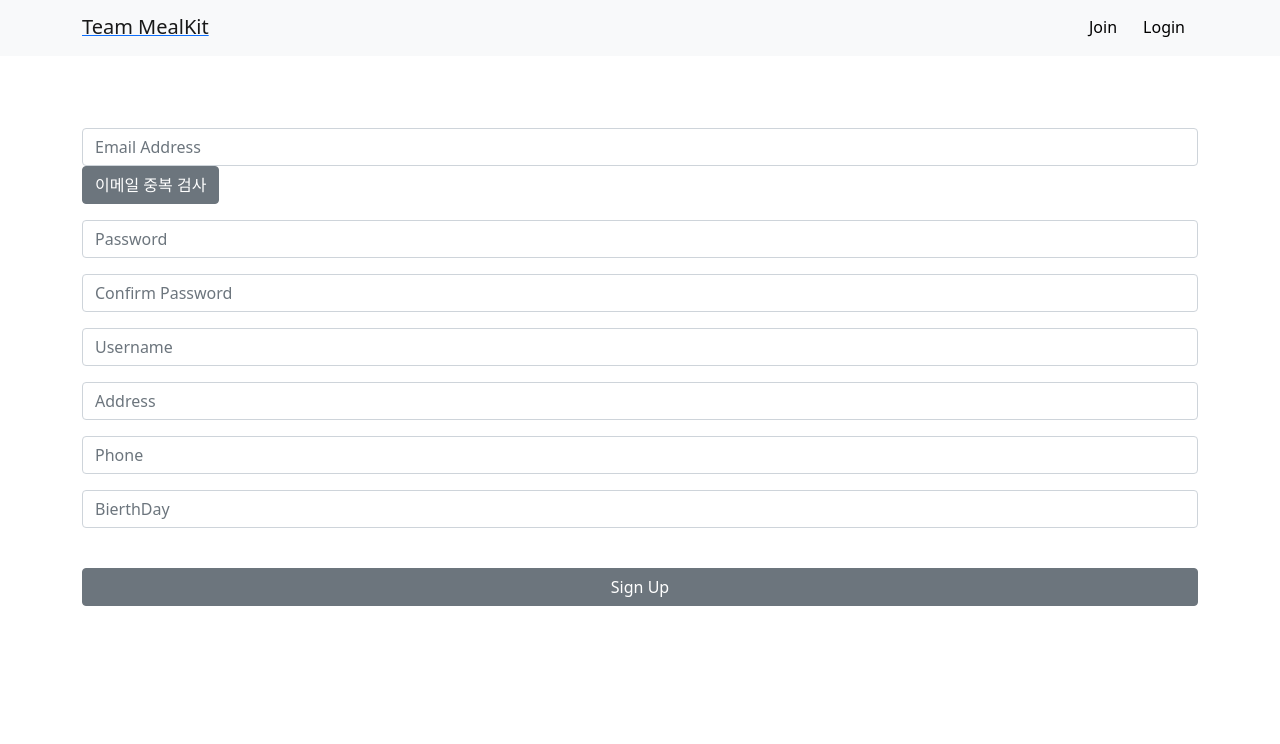
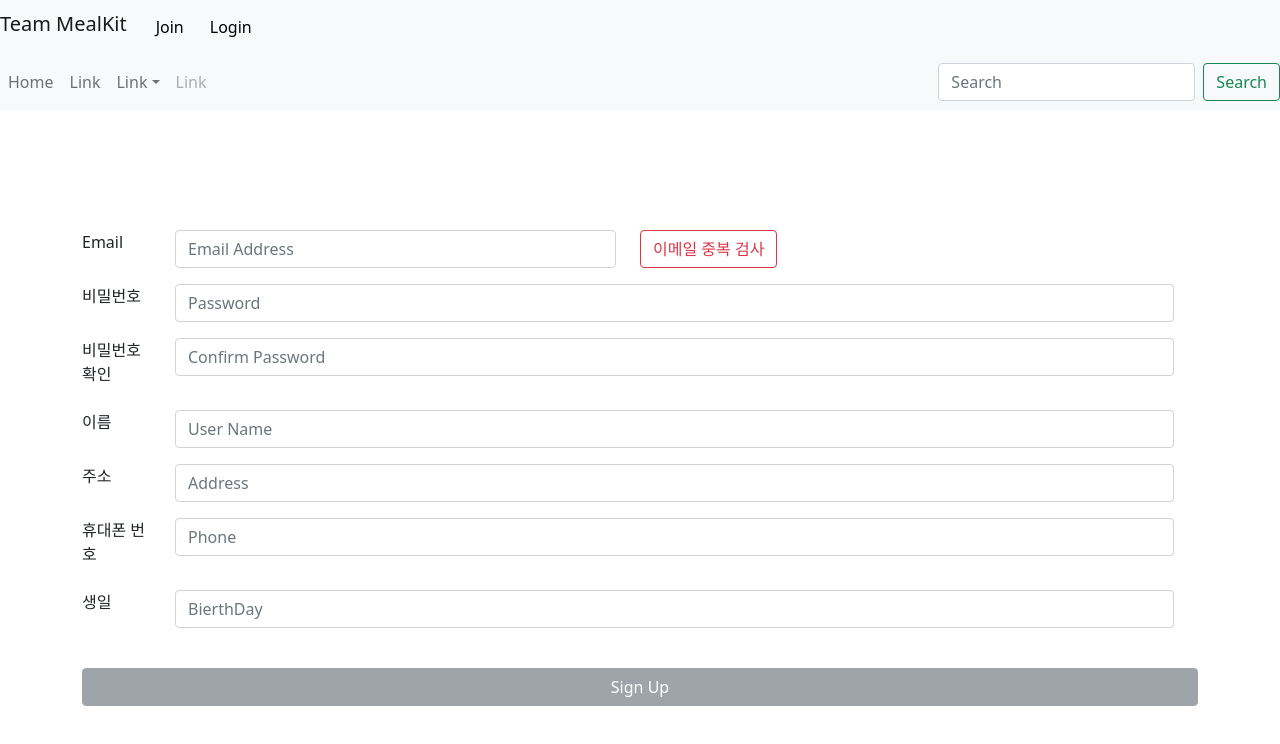
Before and after one commit to Team-Meal-Kit/Front_End, a React (Create React App) app: page /join in a window 1280 px wide. Shown: the top 744 px of the page. Built offline with nearby package versions, Linux system fonts and the light colour scheme; no server answers.

Commit message:
회원가입 수정

```diff
--- a/src/js/App.js
+++ b/src/js/App.js
@@ -1,35 +1,36 @@
-import Button from "./Button";
 import Head from "./Head"
-import Head2 from "./Head2"
-import styles from "../css/App.module.css";
 import Join from './auth/Join';
 import Home from './Home';
 import Login from './auth/Login';
-import customAxios from './CustomAxios';
 
-import {Link, Route, Switch,Routes} from 'react-router-dom';
-import  React,{useState,useEffect } from "react";
+import {Route,Routes} from 'react-router-dom';
+import  React from "react";
 function App() {
-  const [ip, setIp] = useState('');
-  function callback(data) {
-    setIp(data);
-  }
-  useEffect(
-    () => {
-      // 클라이언트의 IP주소를 알아내는 백엔드의 함수를 호출합니다.
-      customAxios('/ip', callback);
-    }, []
-  );
+  <head>
+    <link
+      rel="stylesheet"
+      href="https://cdn.jsdelivr.net/npm/bootstrap@4.6.0/dist/css/bootstrap.min.css"
+      integrity="sha384-B0vP5xmATw1+K9KRQjQERJvTumQW0nPEzvF6L/Z6nronJ3oUOFUFpCjEUQouq2+l"
+      crossorigin="anonymous"
+    />
+  </head>
   return (
+    <>
     <div>
       <Head/>
-      <Head2/>
+    </div>
+    <br/>
+    <br/>
+     <div>
+    </div>
+
       <Routes>
       <Route path="/" element={<Home/>}/>
       <Route path="/join" element={<Join/>}/>
       <Route path="/Login" element={<Login/>}/>
       </Routes>
-    </div>
+
+    </>
   );
 }
 
--- a/src/js/CustomAxios.js
+++ b/src/js/CustomAxios.js
@@ -1,7 +1,7 @@
 import axios from 'axios'; // 액시오스
 
 const CustomAxios = axios.create({
-  baseURL: "http://58.124.240.242:8080/"
+  baseURL: "http://58.124.240.242:9876/"
 });
 
 export default axios;
--- a/src/js/Head.js
+++ b/src/js/Head.js
@@ -1,22 +1,16 @@
 import React from 'react';
 import Button from 'react-bootstrap/Button'
 import Navbar from 'react-bootstrap/Navbar'
+import Container from 'react-bootstrap/Container'
 import Nav from 'react-bootstrap/Nav'
-import Container from 'react-bootstrap/Container'
-import { NavDropdown,Form,FormControl } from 'react-bootstrap';
-import { Link} from "react-router-dom";
+import { NavDropdown,Form,FormControl } from 'react-bootstrap';import { Link} from "react-router-dom";
 function Head()
 {
   return(
-  <Navbar fixed="top" expand="lg" variant="light" bg="light">
-  <Container>
+    <>
+  <Navbar expand="lg" variant="light" bg="light">
     <div>
-      <Link to ="/">
-      <Navbar.Brand href="#">Team MealKit</Navbar.Brand>
-      </Link>
-    </div>
-
-    <div>
+      <Navbar.Brand href="/">Team MealKit</Navbar.Brand>
       <Link to="/join">
       <Button variant="light" >Join</Button>
       </Link>
@@ -24,8 +18,38 @@ function Head()
       <Button variant="light">Login</Button>
       </Link>
     </div>
-  </Container>
-
-</Navbar>)}
+  </Navbar>
+  <Navbar  bg="light" expand="lg">
+  <Nav
+    className="me-auto my-2 my-lg-0"
+    style={{ maxHeight: '100px' }}
+    navbarScroll
+  >
+    <Nav.Link href="#action1">Home</Nav.Link>
+    <Nav.Link href="#action2">Link</Nav.Link>
+    <NavDropdown title="Link" id="navbarScrollingDropdown">
+      <NavDropdown.Item href="#action3">Action</NavDropdown.Item>
+      <NavDropdown.Item href="#action4">Another action</NavDropdown.Item>
+      {/* <NavDropdown.Divider /> */}
+      <NavDropdown.Item href="#action5">
+        Something else here
+      </NavDropdown.Item>
+    </NavDropdown>
+    <Nav.Link href="#" disabled>
+      Link
+    </Nav.Link>
+  </Nav>
+  <Form className="d-flex">
+    <FormControl
+      type="search"
+      placeholder="Search"
+      className="me-2"
+      aria-label="Search"
+    />
+    <Button variant="outline-success">Search</Button>
+  </Form>
+</Navbar>
+</>
+  )}
 
 export default Head;
--- a/src/js/Head2.js
+++ /dev/null
@@ -1,49 +0,0 @@
-import React from 'react';
-import Button from 'react-bootstrap/Button'
-import Navbar from 'react-bootstrap/Navbar'
-import Nav from 'react-bootstrap/Nav'
-import Container from 'react-bootstrap/Container'
-import { NavDropdown,Form,FormControl } from 'react-bootstrap';
-import { Link} from "react-router-dom";
-function Head2()
-{
-    return(
-<Navbar bg="light" expand="lg">
-<Container fluid>
-  <Navbar.Brand href="#">Navbar scroll</Navbar.Brand>
-  <Navbar.Toggle aria-controls="navbarScroll" />
-  <Navbar.Collapse id="navbarScroll">
-    <Nav
-      className="me-auto my-2 my-lg-0"
-      style={{ maxHeight: '100px' }}
-      navbarScroll
-    >
-      <Nav.Link href="#action1">Home</Nav.Link>
-      <Nav.Link href="#action2">Link</Nav.Link>
-      <NavDropdown title="Link" id="navbarScrollingDropdown">
-        <NavDropdown.Item href="#action3">Action</NavDropdown.Item>
-        <NavDropdown.Item href="#action4">Another action</NavDropdown.Item>
-        <NavDropdown.Divider />
-        <NavDropdown.Item href="#action5">
-          Something else here
-        </NavDropdown.Item>
-      </NavDropdown>
-      <Nav.Link href="#" disabled>
-        Link
-      </Nav.Link>
-    </Nav>
-    <Form className="d-flex">
-      <FormControl
-        type="search"
-        placeholder="Search"
-        className="me-2"
-        aria-label="Search"
-      />
-      <Button variant="outline-success">Search</Button>
-    </Form>
-  </Navbar.Collapse>
-</Container>
-</Navbar>
-    )
-}
-export default Head2
--- a/src/js/auth/Join.js
+++ b/src/js/auth/Join.js
@@ -1,177 +1,294 @@
 // About.js
-import React,{useState} from 'react';
+import React,{useState,useCallback} from 'react';
 import Form from "react-bootstrap/Form";
 import Button from "react-bootstrap/Button";
 import Row from 'react-bootstrap/Row';
 import Col from 'react-bootstrap/Col';
 import Container from 'react-bootstrap/Container';
 import axios from 'axios';
-function Join(){
-    const [userEmail, setUserEmail] = useState("");
-    const [password, setPassword] = useState("");
-    const [confirmPassword, setConfirmPassword] = useState("");
-    const [userName, setUserName] = useState("");
+import Home from '../Home';
+import { Route,Router, Routes} from 'react-router-dom';
+import { Link } from 'react-router-dom';
+
+
+const Join = () => {
+    //이름, 이메일, 비밀번호, 비밀번호 확인
+    const [userName, setUserName] = useState('')
+    const [userEmail, setUserEmail] = useState('')
+    const [password, setPassword] = useState('')
+    const [passwordConfirm, setPasswordConfirm] = useState('')
     const [address, setAddress] = useState("");
     const [phone, setPhone] = useState("");
     const [bierthDay, setBierthDay] = useState("");
 
-    const [userEmailError, setUserEmailError] = useState(false);
-    const [passwordError, setPasswordError] = useState(false);
-    const [confirmPasswordError, setConfirmPasswordError] = useState(false);
-    const [userNameError, setUserNameError] = useState(false);
-    const [addressError, setAddressError] = useState(false);
-    const [phoneError, setPhoneError] = useState(false);
-    const [bierthDayError, setBierthDayError] = useState(false);
+    //오류메시지 상태저장
+    const [userNameMessage, setUserNameMessage] = useState('')
+    const [userEmailMessage, setUserEmailMessage] = useState('')
+    const [passwordMessage, setPasswordMessage] = useState('')
+    const [passwordConfirmMessage, setPasswordConfirmMessage] = useState('')
+    const [addressMessage, setAddressMessage] = useState(false);
+    const [phoneMessage, setPhoneMessage] = useState(false);
+    const [bierthDayMessage, setBierthDayMessage] = useState(false);
 
-    const onChangeUserEmail = (e) => {
-        const userEmailRegex = /^(([^<>()\[\].,;:\s@"]+(\.[^<>()\[\].,;:\s@"]+)*)|(".+"))@(([^<>()[\].,;:\s@"]+\.)+[^<>()[\].,;:\s@"]{2,})$/i;
-        if (!e.target.value || userEmailRegex.test(e.target.value)) setUserEmailError(false);
-        else setUserEmailError(true);
-        setUserEmail(e.target.value);
-    };
+    // 유효성 검사
+    const [isUserName, setIsUserName] = useState(false)
+    const [isUserEmail, setIsUserEmail] = useState(false)
+    const [isPassword, setIsPassword] = useState(false)
+    const [isPasswordConfirm, setIsPasswordConfirm] = useState(false)
+    const [isAddress, setIsAddress] = useState(false);
+    const [isPhone, setIsPhone] = useState(false);
+    const [isBierthDay, setIsBierthDay] = useState(false);
 
-    const onChangePassword = (e) => {
-        const passwordRegex = /^(?=.*[A-Za-z])(?=.*\d)[A-Za-z\d]{8,}$/;
-        if ((!e.target.value || (passwordRegex.test(e.target.value)))) setPasswordError(false);
-        else setPasswordError(true);
-
-        if (!confirmPassword || e.target.value === confirmPassword) setConfirmPasswordError(false);
-        else setConfirmPasswordError(true);
-        setPassword(e.target.value);
-    };
-    const onChangeConfirmPassword = (e) => {
-        if (password === e.target.value) setConfirmPasswordError(false);
-        else setConfirmPasswordError(true);
-        setConfirmPassword(e.target.value);
-    };
-    const onChangeUserName = (e) => {
-        setUserNameError(false);
-        setUserName(e.target.value)
-    };
-
-    const onChnageAddress = (e) => {
-        setAddressError(false);
-        setAddress(e.target.value)
-    };
-    const onChangePhone = (e) => {
-        const phoneRegex = /^01(?:0|1|[6-9])(?:\d{3}|\d{4})\d{4}$/;
-        if(!e.target.value||(phoneRegex.test(e.target.value))) setPhoneError(false);
-        else setPhoneError(true);
-        setPhone(e.target.value);
-
-    };
-    const onChagneBierthDay = (e) => {
-        setBierthDayError(false);
-        setBierthDay(e.target.value);
-    };
-
-    const validation = () => {
-        if(!password) setPasswordError(true);
-        if(!confirmPassword) setConfirmPasswordError(true);
-        if(!userName) setUserNameError(true);
-        if(!userEmail) setUserEmailError(true);
-        if(!address) setAddressError(true);
-        if(!phone) setPhoneError(true);
-        if(!bierthDay) setBierthDayError(true);
-
-        if(password && confirmPassword && userName && userEmail && address && phone && bierthDay) return true;
-        else return false;
-    };
-
-    const onSubmit = (e) => {
-        if(validation())
-        return function(dispatch, getState,{history})
+    const onEmailCheck = useCallback(
+        async(e) =>{
+            e.preventDefault()
+            try{
+                await axios
+                .get("https://5d2e86fa-7992-4716-992a-7f1300e8c748.mock.pstmn.io/",{
+                // .get("http://58.124.240.242:9876/client",{
+                email: userEmail,
+            })
+            .then((res)=>{
+                console.log('response:',res)
+                if(res.status===200){
+                    if(res.data.status===200)
                     {
-        axios.post('/join',
+                        console.log("test")
+                    }
+                }
+            })
+        } catch(err)
         {
-            userEmail: userEmail,
+            console.error(err)
+        }
+    },[userEmail]
+    )
+    const onSubmit = useCallback(
+      async (e) => {
+        e.preventDefault()
+        try {
+          await axios
+           .post("https://5d2e86fa-7992-4716-992a-7f1300e8c748.mock.pstmn.io/client", {
+            // .post("http://58.124.240.242:9876/client",{
+              userName: userName,
               password: password,
-            userName: userName,
+              email: userEmail,
               address: address,
               phone: phone,
-            bierthDay: bierthDay},
+              birthDay: bierthDay,
+            })
+            .then((res) => {
+                console.log('response:', res)
+                if (res.status === 200) {
+                    if(res.data.status===200)
                     {
-                headers: {
-                  "Content-Type": "application/json",
+                        alert('정상적으로 회원가입을 요청하였습니다.\r이메일을 확인해 주세요.')
+                    }
+                    else
+                    {
+                        alert('회원가입중 문제가 발생하였습니다.')
+                    }
+
               }
             })
-            .then((res)=>{
-                window.alert("회원가입에 성공했습니다!")
-                history.push('/login');
-            })
-            .catch((err)=>window.alert(err))
+        } catch (err) {
+          console.error(err)
+        }
+      },
+      [userEmail, userName, password,address,phone,bierthDay]
+    )
 
-    };
-    };
+    // 이름
+    const onChangeUserName = useCallback((e)=> {
+      setUserName(e.target.value)
+      if (e.target.value.length < 2 || e.target.value.length > 5) {
+        setUserNameMessage('2글자 이상 5글자 미만으로 입력해주세요.')
+        setIsUserName(false)
+      } else {
+        setUserNameMessage('올바른 이름 형식입니다 :)')
+        setIsUserName(true)
+      }
+    }, [])
+
+    const onChangeUserEmail = useCallback((e) => {
+      const emailRegex =
+        /([\w-.]+)@((\[[0-9]{1,3}\.[0-9]{1,3}\.[0-9]{1,3}\.)|(([\w-]+\.)+))([a-zA-Z]{2,4}|[0-9]{1,3})(\]?)$/
+      const emailCurrent = e.target.value
+      setUserEmail(emailCurrent)
+
+      if (!emailRegex.test(emailCurrent)) {
+        setUserEmailMessage('이메일 형식이 틀렸어요! 다시 확인해주세요 ㅜ ㅜ')
+        setIsUserEmail(false)
+      } else {
+        setUserEmailMessage('올바른 이메일 형식이에요 : )')
+        // if()
+        setIsUserEmail(true)
+      }
+    }, [])
+
+    // 비밀번호
+    const onChangePassword = useCallback((e) => {
+      const passwordRegex = /^(?=.*[a-zA-Z])(?=.*[!@#$%^*+=-])(?=.*[0-9]).{8,25}$/
+      const passwordCurrent = e.target.value
+      setPassword(passwordCurrent)
+
+      if (!passwordRegex.test(passwordCurrent)) {
+        setPasswordMessage('숫자+영문자+특수문자 조합으로 8자리 이상 입력해주세요!')
+        setIsPassword(false)
+      } else {
+        setPasswordMessage('안전한 비밀번호에요 : )')
+        setIsPassword(true)
+      }
+    }, [])
+
+    // 비밀번호 확인
+    const onChangePasswordConfirm = useCallback(
+      (e) => {
+        const passwordConfirmCurrent = e.target.value
+        setPasswordConfirm(passwordConfirmCurrent)
+
+        if (password === passwordConfirmCurrent) {
+          setPasswordConfirmMessage('비밀번호를 똑같이 입력했어요 : )')
+          setIsPasswordConfirm(true)
+        } else {
+          setPasswordConfirmMessage('비밀번호가 틀려요. 다시 확인해주세요 ㅜ ㅜ')
+          setIsPasswordConfirm(false)
+        }
+      },
+      [password]
+    )
+    const onChnageAddress = useCallback((e) => {
+        setIsAddress(true);
+        setAddressMessage('설정중 입니다.')
+        setAddress(e.target.value)
+    },
+    []
+    )
+    const onChangePhone = useCallback((e) => {
+        const phoneRegex = /^01(?:0|1|[6-9])(?:\d{3}|\d{4})\d{4}$/;
+        const phoneCurrent = e.target.value
+        setPhone(phoneCurrent)
+       if(!phoneRegex.test(phoneCurrent)){
+           setPhoneMessage("-는 제거하거 넣어주세요!")
+           setIsPhone(false)
+       }else{
+            setPhoneMessage("입력완료")
+            setIsPhone(true)
+       }
+    },
+       []
+    )
+    const onChagneBierthDay = useCallback((e) => {
+        setIsBierthDay(true);
+        setBierthDayMessage('설정중 입니다.')
+        setBierthDay(e.target.value)
+    },
+    []
+    )
     return (
         <div>
         <br/>
             <Container className="panel">
                 <Form className='pt-5'>
                     <Form.Group as={Row} className="mb-3" controlId="formBasicEmail" >
-                        <Col sm>
-                            <Form.Control maxLength={50} type="email" placeholder="Email Address" value={userEmail} onChange={onChangeUserEmail}/>
-                            {userEmailError && <div class="invalid-input">Please enter valid email format.</div>}
-                            <Button variant="secondary" type="submit" >
+                        <Row>
+                        <Col xs={1}>
+                        <Form.Label>Email</Form.Label>
+                        </Col>
+                        <Col xs={5}>
+                            <Form.Control maxLength={30} type="email" placeholder="Email Address" value={userEmail} onChange={onChangeUserEmail}/>
+                        </Col>
+                        <Col>
+                            <Button variant="outline-danger" type="submit" >
                                 이메일 중복 검사
                             </Button>
                         </Col>
+                            {userEmail.length > 0 && <span className={`message ${isUserEmail ? 'success' : 'error'}`}>{userEmailMessage}</span>}
+                        </Row>
                     </Form.Group>
 
                     <Form.Group as={Row} className="mb-3" controlId="formPlaintextPassword">
+                        <Row>
+                        <Col xs={1}>
+                            <Form.Label>비밀번호</Form.Label>
+                        </Col>
                         <Col sm>
                             <Form.Control maxLength={20} type="password" placeholder="Password" value={password} onChange={onChangePassword} />
-                            {passwordError && <div class="invalid-input">Password must be at least 8 characters and contain at least one letter and one number. </div>}
+                            {password.length > 0 && <span className={`message ${isPassword ? 'success' : 'error'}`}>{passwordMessage}</span>}
                         </Col>
+                        </Row>
                     </Form.Group>
 
-                    <Form.Group as={Row} className="mb-3" controlId="formPlaintextPassword">
+                    <Form.Group as={Row} className="mb-3" controlId="formPlaintextPassword2">
+                    <Row>
+                        <Col xs={1}>
+                            <Form.Label>비밀번호확인</Form.Label>
+                        </Col>
                         <Col sm>
-                            <Form.Control type="password" placeholder="Confirm Password" value={confirmPassword} onChange={onChangeConfirmPassword} />
-                            {confirmPasswordError && <div class="invalid-input">Those passwords didn't match.</div>}
+                            <Form.Control maxLength={20} type="password" placeholder="Confirm Password" value={passwordConfirm} onChange={onChangePasswordConfirm} />
+                            {passwordConfirm.length > 0 && (<span className={`message ${isPasswordConfirm ? 'success' : 'error'}`}>{passwordConfirmMessage}</span>)}
                         </Col>
+                    </Row>
                     </Form.Group>
 
                     <Form.Group as={Row} className="mb-3" controlId="formUserName">
+                    <Row>
+                        <Col xs={1}>
+                            <Form.Label>이름</Form.Label>
+                        </Col>
                         <Col sm>
-                            <Form.Control min={2} max={20} type="text" placeholder="Username" value={userName} onChange={onChangeUserName} />
-                            {userNameError && <div class="invalid-input">Required.</div>}
+                            <Form.Control min={2} max={20} type="text" placeholder="User Name" value={userName} onChange={onChangeUserName} />
+                            {userName.length > 0 && <span className={`message ${isUserName ? 'success' : 'error'}`}>{userNameMessage}</span>}
                         </Col>
+                    </Row>
                     </Form.Group>
 
                     <Form.Group as={Row} className="mb-3" controlId="formAdress">
+                    <Row>
+                        <Col xs={1}>
+                            <Form.Label>주소</Form.Label>
+                        </Col>
                         <Col sm>
                             <Form.Control max={100} type="text" placeholder="Address" value={address} onChange={onChnageAddress}/>
-                            {addressError && <div class="invalid-input">Required.</div>}
+                            {address.length > 0 && <span className={`message ${isAddress ? 'success' : 'error'}`}>{addressMessage}</span>}
                         </Col>
+                    </Row>
                     </Form.Group>
 
                     <Form.Group as={Row} className="mb-3" controlId="formPhoneNumber">
+                    <Row>
+                        <Col xs={1}>
+                            <Form.Label>휴대폰 번호</Form.Label>
+                        </Col>
                         <Col sm>
                             <Form.Control min={10} max={11} type="text" placeholder="Phone" value={phone} onChange={onChangePhone} />
-                            {phoneError && <div class="invalid-input">-없이 진행해주세요.</div>}
+                            {phone.length > 0 && <span className={`message ${isPhone ? 'success' : 'error'}`}>{phoneMessage}</span>}
                         </Col>
+                    </Row>
                     </Form.Group>
                     {/*생일은 예외처리 다시해야한다*/}
                     <Form.Group as={Row} className="mb-3" controlId="formBierthDay">
+                    <Row>
+                        <Col xs={1}>
+                            <Form.Label>생일</Form.Label>
+                        </Col>
                         <Col sm>
                             <Form.Control type="text" placeholder="BierthDay" value={bierthDay} onChange={onChagneBierthDay}/>
-                            {bierthDayError && <div class="invalid-input">예외처리 생성중임미다.</div>}
+                            {bierthDay.length > 0 && <span className={`message ${isBierthDay ? 'success' : 'error'}`}>{bierthDayMessage}</span>}
                         </Col>
+                    </Row>
                     </Form.Group>
 
                     <br/>
 
                     <div className="d-grid gap-1">
-                        <Button variant="secondary" onClick={onSubmit}>
+                        <Button variant="secondary" onClick={onSubmit} disabled={!(isUserName&&isUserEmail&&isPassword&&isPasswordConfirm&&isAddress&&isBierthDay&&isPhone)}>
                             Sign Up
-
                         </Button>
                     </div>
                 </Form>
             </Container>
         </div>
-  );
-};
-
+      )
+    }
     export default Join;
```
Lines whose indentation alone changed are shown as unchanged.
